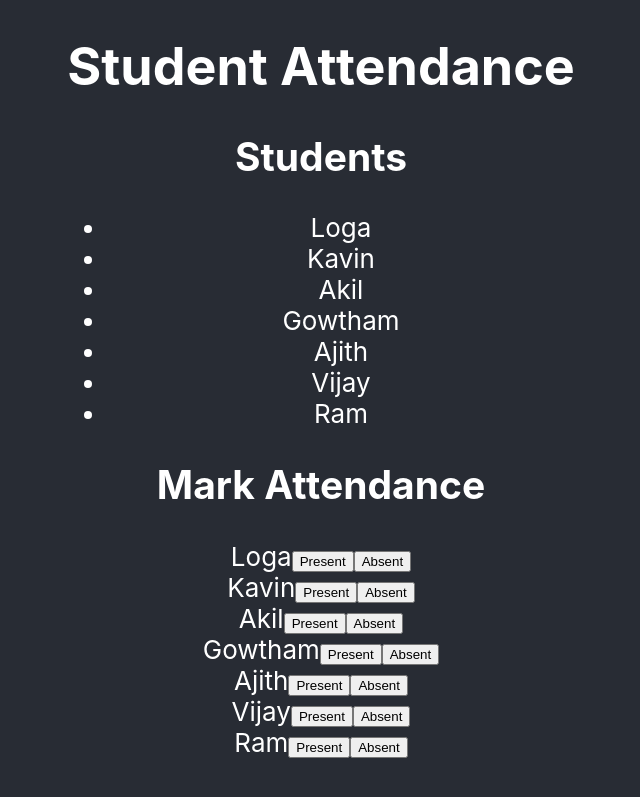
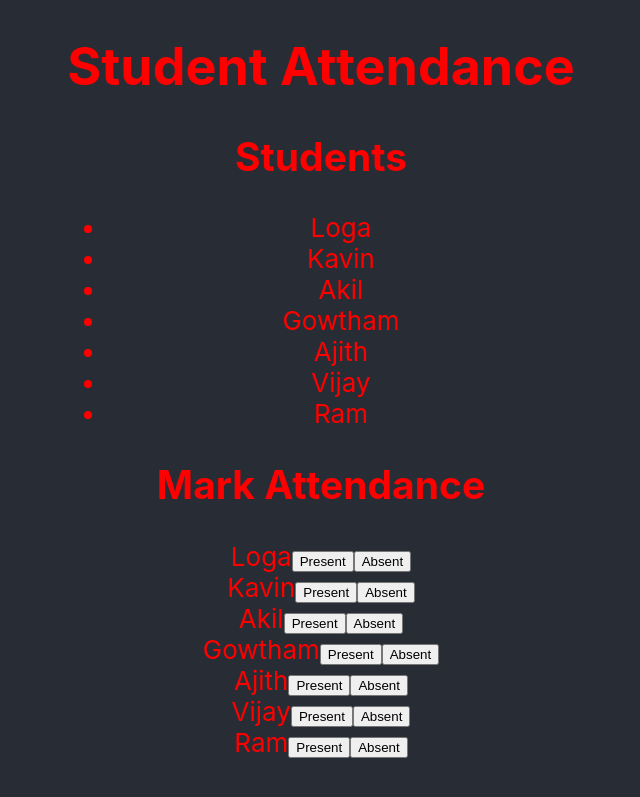
Before and after one commit to logakavin/react-project, a React (Create React App) app: page / in a window 1280 px wide. Shown: the top 797 px of the page, without its empty margins (319-959 px from the left). Built offline with nearby package versions, Linux system fonts and the light colour scheme.

Commit message:
update now

```diff
--- a/src/App.css
+++ b/src/App.css
@@ -1,3 +1,4 @@
+
 .App {
   text-align: center;
 }
@@ -21,7 +22,7 @@
   align-items: center;
   justify-content: center;
   font-size: calc(10px + 2vmin);
-  color: white;
+  color: red;
 }
 
 
--- a/src/App.js
+++ b/src/App.js
@@ -36,6 +36,7 @@ function App() {
     { id: 5, name: "Ajith", attendance:null},
     { id: 6, name: "Vijay", attendance:null},
     { id: 7, name: "Ram", attendance:null},
+
   ]);
 
   const markAttendance = (id, status) => {
@@ -51,7 +52,7 @@ function App() {
         <div>
           {/* <Link to={'Gmaila'} >Gmail</Link> */}
           {/* <Link to={'Password'} >Password</Link> */}
-          <h1>Student Attendance </h1>
+          <h1 className="head">Student Attendance </h1>
       <StudentList students={students} />
 <AttendanceForm students={students} markAttendance={markAttendance} />
 <AttendanceReport students={students} />
--- /dev/null
+++ b/src/components/Attandance/Attendance.css
@@ -0,0 +1,3 @@
+body{
+    background-color: red;
+}
```
Also changed, not shown: src/components/Attandance/AttendanceReport.js (line endings or trailing spaces), src/components/Attandance/StudentList.js (line endings or trailing spaces).
